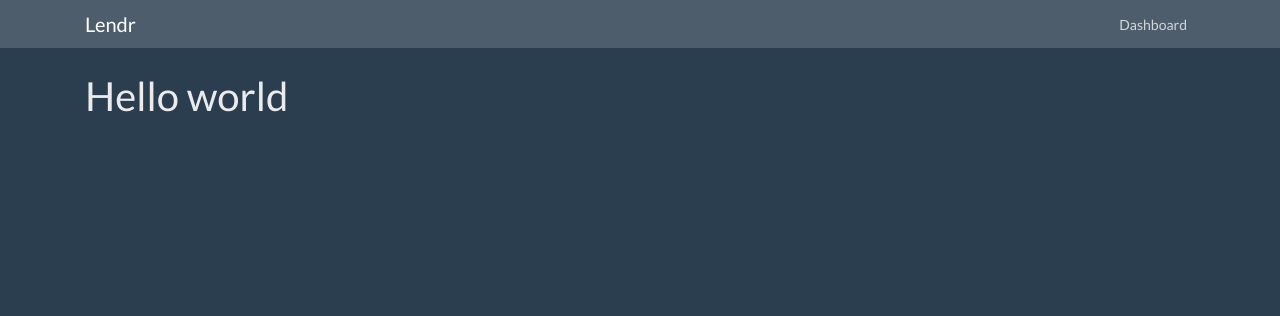
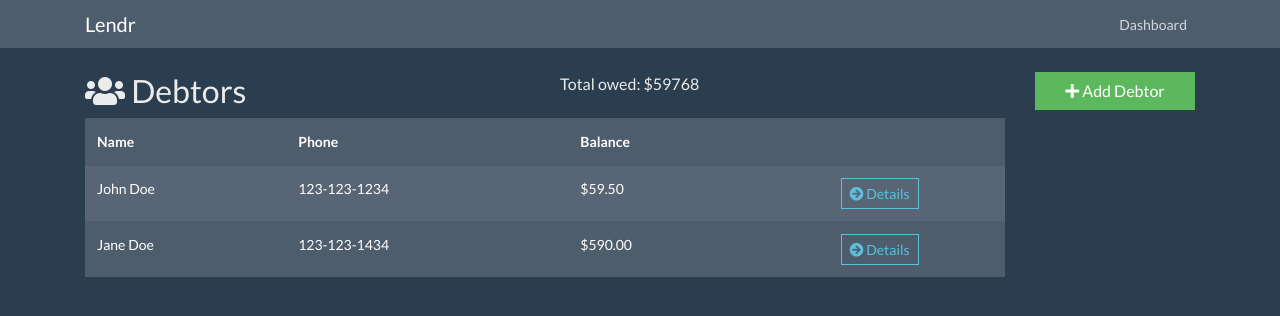
Before and after one commit to mk-hill/lendr, a React (Create React App) app: page / in a window 1280 px wide. Shown: the top 316 px of the page. Built offline with nearby package versions, Linux system fonts and the light colour scheme.

Commit message:
Add dashboard route

```diff
--- a/src/App.js
+++ b/src/App.js
@@ -1,6 +1,7 @@
 import React, { Component } from 'react';
 import { BrowserRouter as Router, Route, Switch } from 'react-router-dom';
 import Navbar from './components/layout/Navbar';
+import Dashboard from './components/layout/Dashboard';
 
 import './App.css';
 
@@ -11,7 +12,10 @@ class App extends Component {
         <div className="App">
           <Navbar />
           <div className="container">
-            <h1>Hello world</h1>
+            <Switch>
+              <Route path="/" exact component={Dashboard} />
+              <Route render={() => <p>not found</p>} />
+            </Switch>
           </div>
         </div>
       </Router>
--- /dev/null
+++ b/src/components/debtors/Debtors.js
@@ -0,0 +1,74 @@
+import React, { Component } from 'react';
+import { Link } from 'react-router-dom';
+
+class People extends Component {
+  render() {
+    const debtors = [
+      {
+        id: '123123',
+        firstName: 'John',
+        lastName: 'Doe',
+        email: 'jdoe@doe.com',
+        phone: '123-123-1234',
+        balance: 59.5,
+      },
+      {
+        id: '143123',
+        firstName: 'Jane',
+        lastName: 'Doe',
+        email: 'jdoe@jane.com',
+        phone: '123-123-1434',
+        balance: 590,
+      },
+    ];
+
+    return debtors ? (
+      <div>
+        <div className="row">
+          <div className="col-md-6">
+            <h2>
+              <i className="fas fa-users" /> Debtors
+            </h2>
+          </div>
+          <div className="col-md-6">Total owed: $59768</div>
+        </div>
+        <table className="table table-dark table-striped">
+          <thead className="">
+            <tr>
+              <th>Name</th>
+              <th>Phone</th>
+              <th>Balance</th>
+              <th />
+            </tr>
+          </thead>
+          <tbody>
+            {debtors.map(({ id, firstName, lastName, phone, balance }) => (
+              <tr key={id}>
+                <td>{`${firstName} ${lastName}`}</td>
+                <td>{phone}</td>
+                <td>
+                  {balance.toLocaleString('en-US', {
+                    style: 'currency',
+                    currency: 'usd',
+                  })}
+                </td>
+                <td className="text-center">
+                  <Link
+                    to={`/debtor/${id}`}
+                    className="btn btn-outline-info btn-sm"
+                  >
+                    <i className="fas fa-arrow-circle-right" /> Details
+                  </Link>
+                </td>
+              </tr>
+            ))}
+          </tbody>
+        </table>
+      </div>
+    ) : (
+      <h1>Loading</h1>
+    );
+  }
+}
+
+export default People;
--- a/src/components/layout/Dashboard.js
+++ b/src/components/layout/Dashboard.js
@@ -0,0 +1,18 @@
+import React from 'react';
+import Debtors from '../debtors/Debtors';
+import Sidebar from '../layout/Sidebar';
+
+const Dashboard = () => {
+  return (
+    <div className="row">
+      <div className="col-md-10">
+        <Debtors />
+      </div>
+      <div className="col-md-2">
+        <Sidebar />
+      </div>
+    </div>
+  );
+};
+
+export default Dashboard;
--- a/src/components/layout/Sidebar.js
+++ b/src/components/layout/Sidebar.js
@@ -0,0 +1,11 @@
+import React from 'react';
+import { Link } from 'react-router-dom';
+const Sidebar = () => {
+  return (
+    <Link to="/add" className="btn btn-success btn-block">
+      <i className="fas fa-plus" /> Add Debtor
+    </Link>
+  );
+};
+
+export default Sidebar;
```
Also changed, not shown: src/components/people/People.js (deleted).
